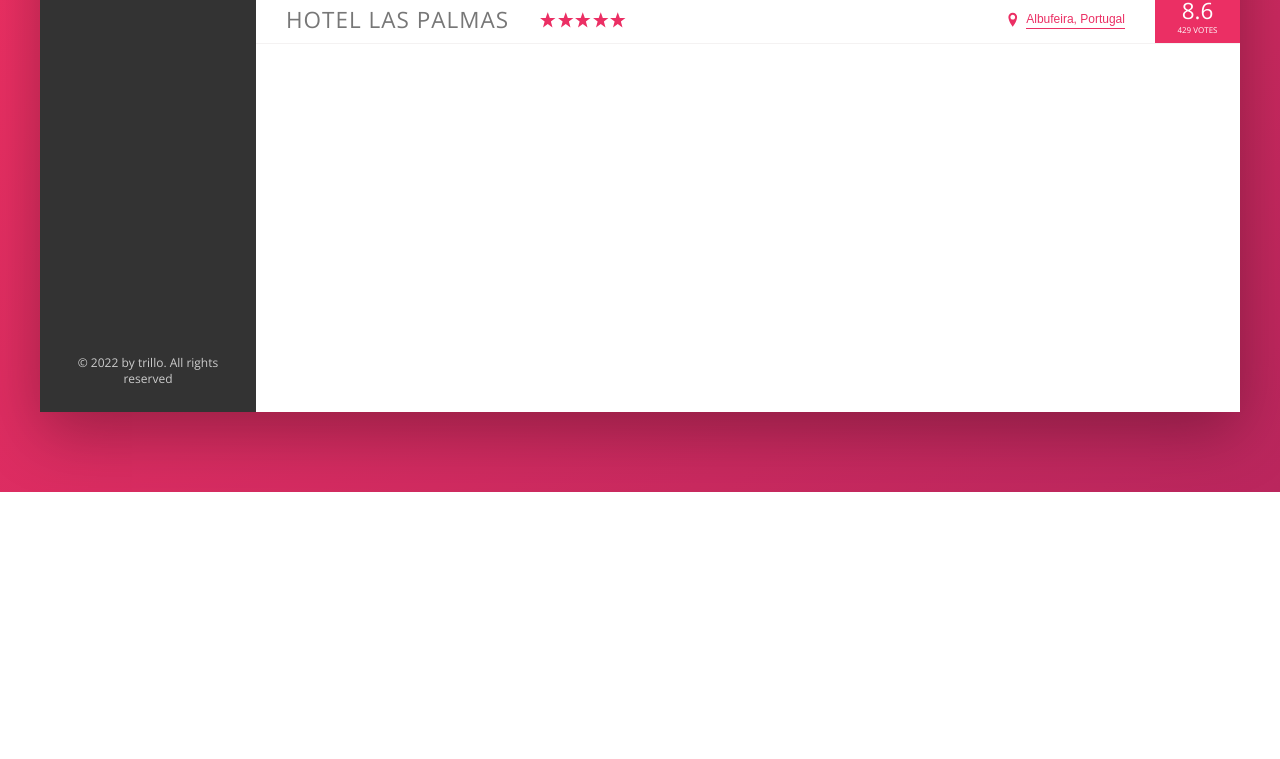
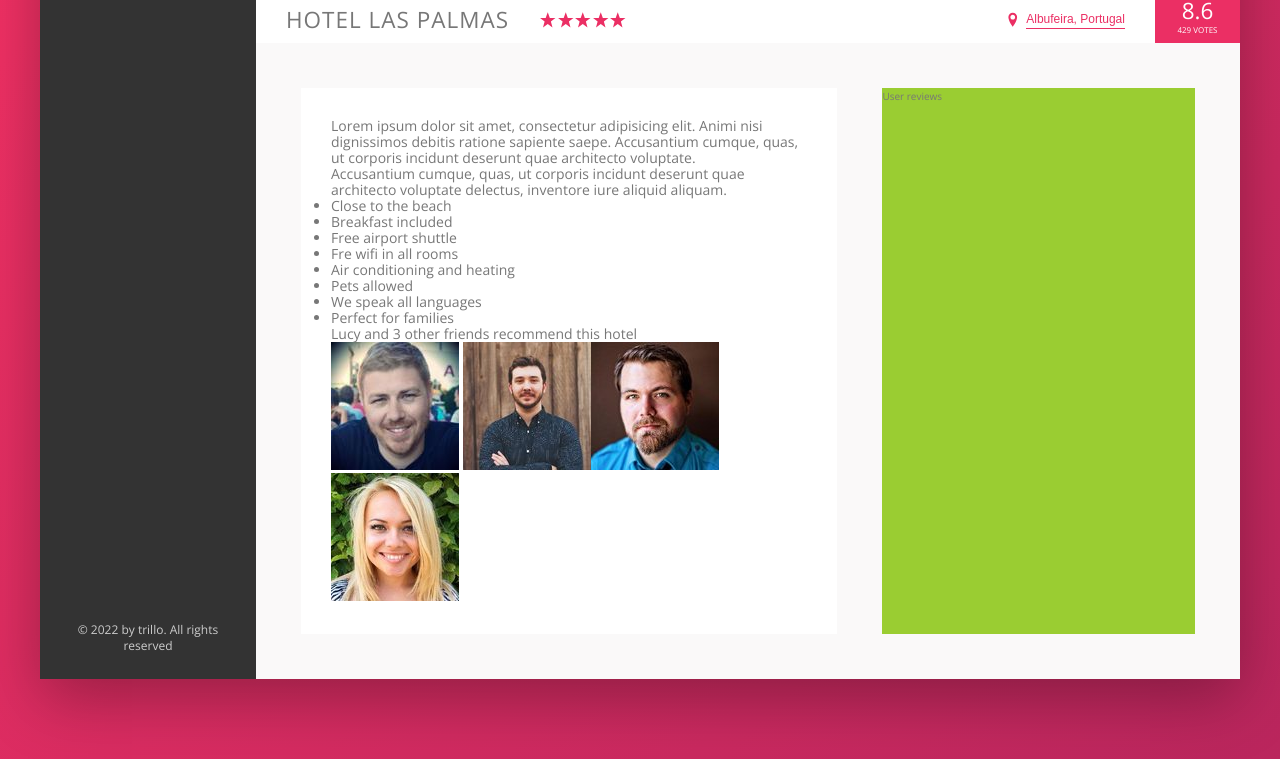
Before and after one commit to Irina-Dehtiarenko/Project-Trillo-with-scss-flex, a website: page index.html in a window 1280 px wide. Shown: the part 538-1297 px from the top of the page. Before the commit the page ends 1030 px from the top, so only its background shows below. Drawn offline with nearby package versions, Linux system fonts and the light colour scheme.

Commit message:
started building the description section

```diff
--- a/index.html
+++ b/index.html
@@ -154,6 +154,59 @@
               <div class="overview__rating-count">429 votes</div>
             </div>
           </div>
+
+          <div class="detail">
+            <div class="description">
+              <p class="paragraph">
+                Lorem ipsum dolor sit amet, consectetur adipisicing elit. Animi
+                nisi dignissimos debitis ratione sapiente saepe. Accusantium
+                cumque, quas, ut corporis incidunt deserunt quae architecto
+                voluptate.
+              </p>
+              <p class="paragraph">
+                Accusantium cumque, quas, ut corporis incidunt deserunt quae
+                architecto voluptate delectus, inventore iure aliquid aliquam.
+              </p>
+
+              <ul class="list">
+                <li class="list__item">Close to the beach</li>
+                <li class="list__item">Breakfast included</li>
+                <li class="list__item">Free airport shuttle</li>
+                <li class="list__item">Fre wifi in all rooms</li>
+                <li class="list__item">Air conditioning and heating</li>
+                <li class="list__item">Pets allowed</li>
+                <li class="list__item">We speak all languages</li>
+                <li class="list__item">Perfect for families</li>
+              </ul>
+
+              <div class="recommend">
+                <p class="recommend__count">
+                  Lucy and 3 other friends recommend this hotel
+                </p>
+                <div class="recommend__friends">
+                  <img
+                    src="img/user-3.jpg"
+                    alt="Friend 1"
+                    class="recommend__photo"
+                  />
+                  <img
+                    src="img/user-4.jpg"
+                    alt="Friend 2"
+                    class="recommend__photo"
+                  /><img
+                    src="img/user-5.jpg"
+                    alt="Friend 3"
+                    class="recommend__photo"
+                  /><img
+                    src="img/user-6.jpg"
+                    alt="Friend 4"
+                    class="recommend__photo"
+                  />
+                </div>
+              </div>
+            </div>
+            <div class="user-reviews">User reviews</div>
+          </div>
         </main>
       </div>
     </div>
--- a/sass/_base.scss
+++ b/sass/_base.scss
@@ -13,6 +13,11 @@
   --color-grey-dark-3: #999;
 
   --shadow-dark: 0 2rem 6rem rgba(0, 0, 0, 0.3);
+  --shadow-light:0 2rem 5rem rgba(0, 0, 0, 0.06)
+
+  --line: 1px solid var(--color-grey-light-2);
+
+
 }
 * {
   margin: 0;
--- a/sass/_components.scss
+++ b/sass/_components.scss
@@ -206,7 +206,7 @@
 .overview {
   display: flex;
   align-items: center;
-  border-bottom: 1px solid var(--color-grey-light-2);
+  border-bottom: line;
 
   &__heading {
     font-size: 2.25rem;
--- a/sass/_layout.scss
+++ b/sass/_layout.scss
@@ -11,7 +11,7 @@
   font-size: 1.4rem;
   height: 7rem;
   background-color: #fff;
-  border-bottom: 1px solid var(--color-grey-light-2);
+  border-bottom: var(--line);
 
   display: flex;
   justify-content: space-between;
@@ -34,6 +34,25 @@
 .hotel-view {
   flex: 1;
   background-color: #fff;
-  // test
-  height: 80rem;
 }
+
+.detail {
+  display: flex;
+  padding: 4.5rem;
+  background-color: var(--color-grey-light-1);
+  border-bottom: var(--line);
+}
+
+.description {
+  font-size: 1.4rem;
+  background-color: #fff;
+  box-shadow: var(--shadow-light);
+  padding: 3rem;
+  flex: 0 0 60%;
+  margin-right: 4.5rem;
+}
+
+.user-reviews {
+  background-color: yellowgreen;
+  flex: 1;
+}
```
Also changed, not shown: css/style.css.
